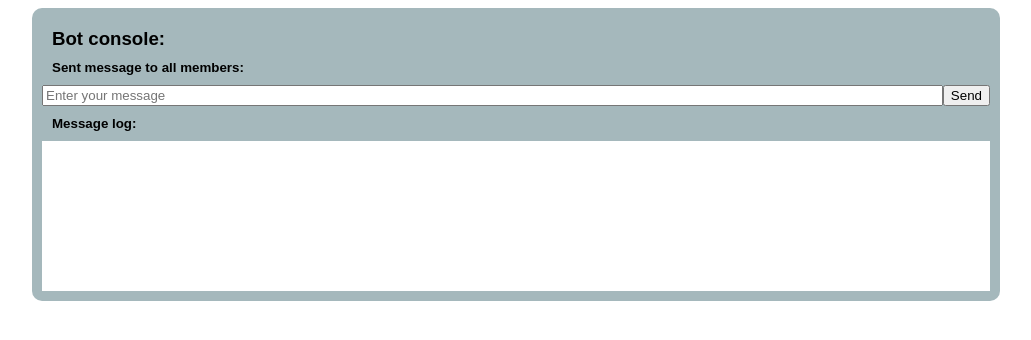
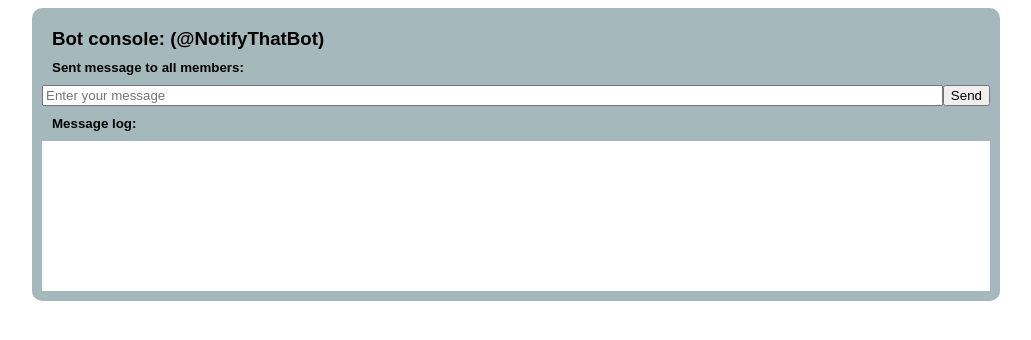
Before and after one commit to vshovkuta/TelegramAPI, a plain HTML site: page index.html in a window 1280 px wide. Shown: the whole page, without its empty margins (124-1155 px from the left). Drawn offline with Linux system fonts and the light colour scheme; no server answers.

Commit message:
Update index.html

```diff
--- a/index.html
+++ b/index.html
@@ -8,7 +8,7 @@
 <body>
   <script defer type="module" src="app/main.js"></script>
   <div id="console">
-    <h1>Bot console:</h1>
+    <h1>Bot console: (@NotifyThatBot)</h1>
     <div>
       <h2>Sent message to all members:</h2>
       <div class="control">
```
